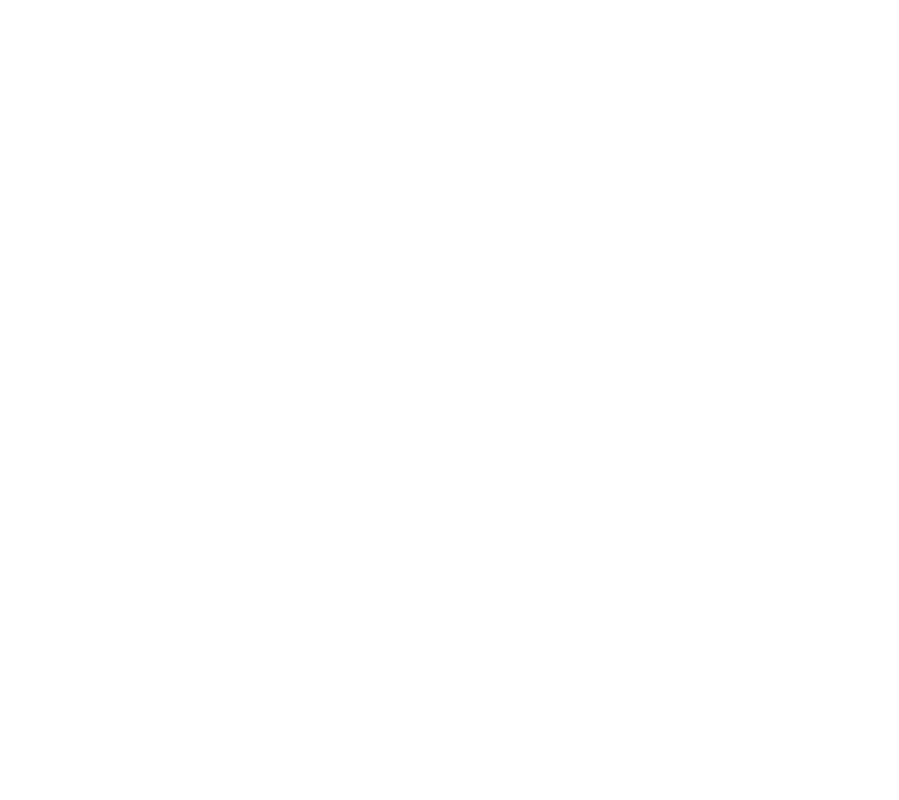
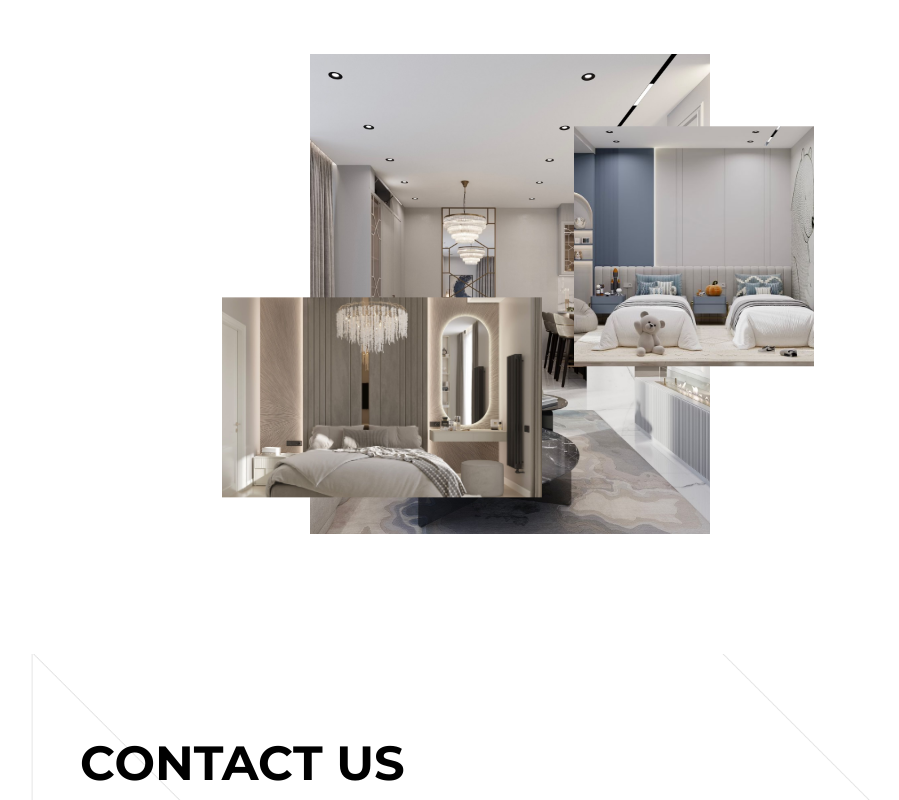
Before and after one commit to ArmanDev1010/Anie_Bert, a React (Vite) app in the folder frontend/: page /services/architecture in a window 1280 px wide. Shown: the part 560-1360 px from the top of the page, without its empty margins (130-1029 px from the left). Before the commit the page ends 1334 px from the top, so only its background shows below. Built offline with nearby package versions, Linux system fonts and the light colour scheme.

Commit message:
ParralaxScroll to Service Page and Contact also

```diff
--- a/frontend/src/components/index.js
+++ b/frontend/src/components/index.js
@@ -17,7 +17,7 @@
 import About from "./about/About";
 import SmoothParallax from "./about/SmoothParallax";
 import Description from "./about/Description";
-import ParallaxScroll from "./about/ParallaxScroll";
+import ParallaxScroll from "./reusable/ParallaxScroll";
 import Team from "./about/Team";
 
 // Projects
--- a/frontend/src/components/about/ParallaxScroll.jsx
+++ b/frontend/src/components/reusable/ParallaxScroll.jsx
@@ -1,7 +1,7 @@
 import React, { useRef } from "react";
 import { motion, useScroll, useTransform } from "framer-motion";
 
-const ParallaxScroll = () => {
+const ParallaxScroll = ({ service_page }) => {
   const container = useRef(null);
   const { scrollYProgress } = useScroll({
     target: container,
@@ -10,10 +10,22 @@
   const md = useTransform(scrollYProgress, [0, 1], [0, -150]);
   const lg = useTransform(scrollYProgress, [0, 1], [0, -250]);
 
-  return (
-    <div ref={container} className="parallax_scroll mt-[10vh] min-h-[75vh]">
-      <div className="flex w-full justify-center relative mt-[5vh]">
-        {[
+  const images_array = service_page
+    ? [
+        {
+          src: "2",
+          y: 0,
+        },
+        {
+          src: "5",
+          y: lg,
+        },
+        {
+          src: "10",
+          y: md,
+        },
+      ]
+    : [
         {
           src: "1",
           y: 0,
@@ -26,7 +38,16 @@
           src: "8",
           y: md,
         },
-        ].map(({ src, y }, key) => {
+      ];
+
+  return (
+    <div ref={container} className="parallax_scroll mt-[10vh] min-h-[75vh]">
+      <div
+        className={`flex w-full justify-center relative mt-[5vh] ${
+          service_page && "service_page"
+        }`}
+      >
+        {images_array.map(({ src, y }, key) => {
           return (
             <motion.div
               style={{ y }}
--- a/frontend/src/index.scss
+++ b/frontend/src/index.scss
@@ -359,29 +359,6 @@
 }
 
 .about {
-  .parallax_scroll {
-    .imageContainer {
-      &:nth-of-type(1) {
-        height: 60vh;
-        width: 50vh;
-        z-index: 1;
-      }
-      &:nth-of-type(2) {
-        left: 55vw;
-        top: 15vh;
-        height: 40vh;
-        width: 30vh;
-        z-index: 2;
-      }
-      &:nth-of-type(3) {
-        left: 27.5vw;
-        top: 40vh;
-        height: 25vh;
-        width: 20vh;
-        z-index: 3;
-      }
-    }
-  }
   .team {
     .group::after {
       background-color: #ffffff;
@@ -426,6 +403,53 @@
       }
       &:nth-of-type(4) {
         top: -75%;
+      }
+    }
+  }
+}
+
+.parallax_scroll {
+  .imageContainer {
+    &:nth-of-type(1) {
+      height: 60vh;
+      width: 50vh;
+      z-index: 1;
+    }
+    &:nth-of-type(2) {
+      left: 55vw;
+      top: 15vh;
+      height: 40vh;
+      width: 30vh;
+      z-index: 2;
+    }
+    &:nth-of-type(3) {
+      left: 27.5vw;
+      top: 40vh;
+      height: 25vh;
+      width: 20vh;
+      z-index: 3;
+    }
+  }
+  .service_page {
+    .imageContainer {
+      &:nth-of-type(1) {
+        height: 60vh;
+        width: 50vh;
+        z-index: 1;
+      }
+      &:nth-of-type(2) {
+        left: 55vw;
+        top: 25vh;
+        height: 30vh;
+        width: 30vh;
+        z-index: 2;
+      }
+      &:nth-of-type(3) {
+        left: 27.5vw;
+        top: 40vh;
+        height: 25vh;
+        width: 40vh;
+        z-index: 3;
       }
     }
   }
--- a/frontend/src/pages/Service.jsx
+++ b/frontend/src/pages/Service.jsx
@@ -1,6 +1,6 @@
 import React from "react";
 import { useParams } from "react-router-dom";
-import { Navbar } from "../components";
+import { Contact, Navbar, ParallaxScroll } from "../components";
 
 const Service = () => {
   const { service } = useParams();
@@ -9,8 +9,9 @@
     <div className="bg-white text-black">
       <Navbar invert_colors={true} />
       <div className="w-full h-[120px] mb-[30px]"></div>
-      <div className="px-[64px]">
-        <div className="font-sometimestimes text-[80px] leading-[1.2] pointer-events-none">
+
+      <div className="relative">
+        <div className="font-sometimestimes text-[80px] leading-[1.2] pointer-events-none px-[64px]">
           We design
           <HoverImage num={1} />
           interiors equipped
@@ -20,8 +21,9 @@
           into a functional and beautiful environment.
           <HoverImage num={4} />
         </div>
+        <ParallaxScroll service_page={true} />
+        <Contact />
       </div>
-      <div className="h-screen"></div>
     </div>
   );
 };
@@ -33,7 +35,7 @@
         className="absolute top-1/2 left-1/2 -translate-x-1/2 -translate-y-1/2 w-[120px] h-[53px] hover:w-[280px] hover:h-[208px]"
         style={{
           transition:
-            "width .4s cubic-bezier(.32,.04,.08,1), height .4s cubic-bezier(.32,.04,.08,1), border-width .4s cubic-bezier(.32,.04,.08,1)",
+            "width .4s cubic-bezier(.32,.04,.08,1), height .4s cubic-bezier(.32,.04,.08,1)",
         }}
       >
         <img
```
Lines whose indentation alone changed are shown as unchanged.
